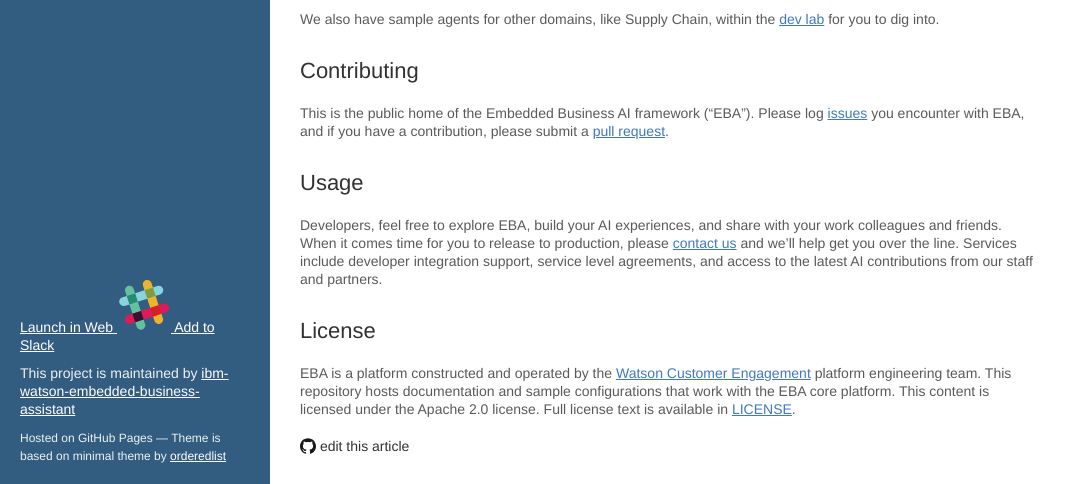
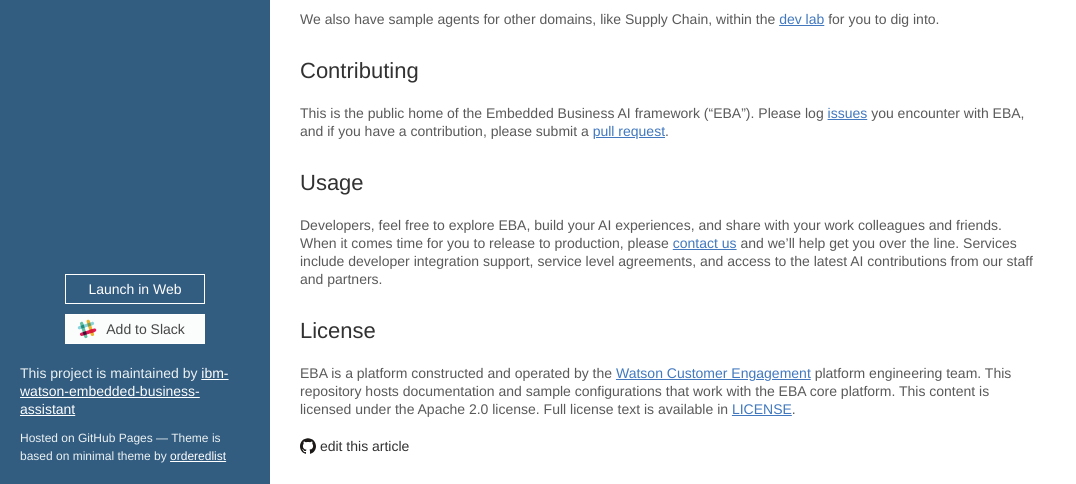
Before and after one commit to ibm-watson-embedded-business-assistant/eba-example-agents, a Jekyll site: the page built from README.md, in a window 1280 px wide and 1400 px high, scrolled down 310 px. Shown: the part 916-1400 px from the top of the window, without its empty margins (0-1076 px from the left). Built offline with Jekyll 4.4.1, drawn with Linux system fonts in a browser that asks for light colours; our own code applies the rules of GitHub Pages for plain Markdown files.

Commit message:
Update style.css

```diff
--- a/assets/css/style.css
+++ b/assets/css/style.css
@@ -37,7 +37,13 @@
       color: white; }
       .wrapper header h1:first-child, .wrapper header h2:first-child, .wrapper header h3:first-child, .wrapper header h4:first-child {
         margin-top: 0; }
-    .wrapper header .buttons {
+    .wrapper header ul.index {
+      list-style: none;
+      padding: 0;
+      margin: 0; }
+  .wrapper footer {
+    bottom: 0; }
+    .wrapper footer .buttons {
       display: flex;
       flex-direction: row;
       flex-wrap: wrap;
@@ -45,10 +51,10 @@
       margin-top: 20px;
       margin-right: -10px;
       margin-bottom: 10px; }
-      .wrapper header .buttons > * {
+      .wrapper footer .buttons > * {
         margin-right: 10px;
         margin-bottom: 10px; }
-      .wrapper header .buttons a {
+      .wrapper footer .buttons a {
         text-decoration: none;
         border: 1px solid white;
         border-radius: 0px;
@@ -58,9 +64,9 @@
         width: 140px;
         text-align: center;
         vertical-align: top; }
-        .wrapper header .buttons a:hover {
+        .wrapper footer .buttons a:hover {
           background-color: #4178BE; }
-        .wrapper header .buttons a svg {
+        .wrapper footer .buttons a svg {
           width: 28px;
           height: 28px;
           padding: 4px;
@@ -68,19 +74,13 @@
           margin-left: -10px;
           display: inline-block;
           vertical-align: top; }
-        .wrapper header .buttons a.btn-slack {
+        .wrapper footer .buttons a.btn-slack {
           font-family: "Helvetica Neue Roman for IBM", Helvetica, Arial, sans-serif;
           font-weight: 400;
           background-color: #FBFCFC;
           color: #464646; }
-          .wrapper header .buttons a.btn-slack:hover {
+          .wrapper footer .buttons a.btn-slack:hover {
             background-color: #F0F2F4; }
-    .wrapper header ul.index {
-      list-style: none;
-      padding: 0;
-      margin: 0; }
-  .wrapper footer {
-    bottom: 0; }
   .wrapper section {
     float: right;
     width: calc(100% - 270px - 30px);
```
